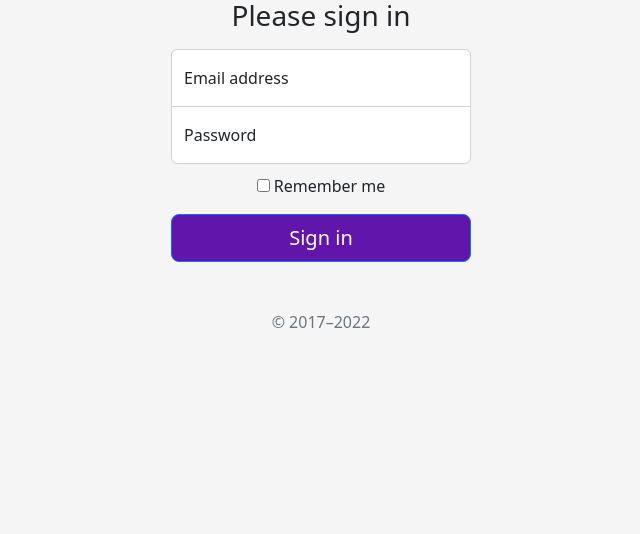
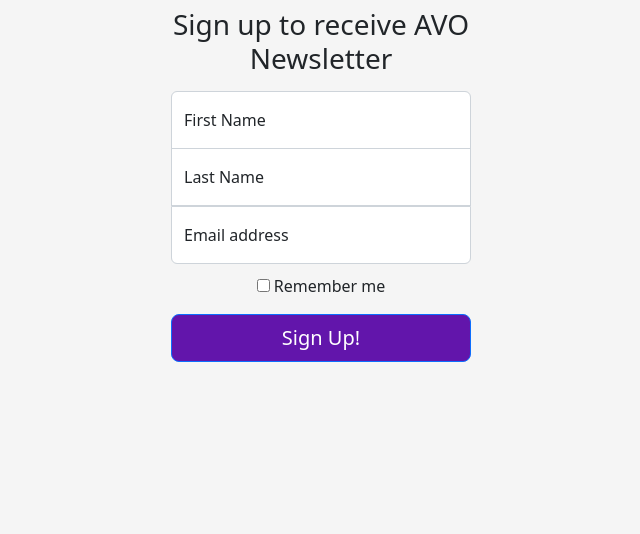
Before and after one commit to gerritlane/newsletter-signup, a website: page index.html in a window 1280 px wide. Shown: the part 266-800 px from the top of the page, without its empty margins (319-959 px from the left). Drawn offline with nearby package versions, Linux system fonts and the light colour scheme.

Commit message:
Change inputs on form and create public folder

```diff
--- a/index.html
+++ b/index.html
@@ -33,25 +33,29 @@
 
 <main class="form-signin w-100 m-auto">
   <form>
-    <img class="mb-4" src="./images/logo.svg" alt="" width="72" height="57">
-    <h1 class="h3 mb-3 fw-normal">Please sign in</h1>
+    <img class="mb-4" src="./images/logo.svg" alt="Logo with text AVO" width=100px height="auto">
+    <h1 class="h3 mb-3 fw-normal">Sign up to receive AVO Newsletter</h1>
 
     <div class="form-floating">
-      <input type="email" class="form-control" id="floatingInput" placeholder="name@example.com">
+      <input type="text" class="form-control top" id="firstName" placeholder="First Name">
+      <label for="inputName">First Name</label>
+    </div>
+    <div class="form-floating">
+      <input type="text" class="form-control middle" id="lastName" placeholder="Last Name">
+      <label for="lastName">Last Name</label>
+    </div>
+    <div class="form-floating">
+      <input type="email" class="form-control bottom" id="floatingInput" placeholder="name@example.com">
       <label for="floatingInput">Email address</label>
     </div>
-    <div class="form-floating">
-      <input type="password" class="form-control" id="floatingPassword" placeholder="Password">
-      <label for="floatingPassword">Password</label>
-    </div>
+
 
     <div class="checkbox mb-3">
       <label>
         <input type="checkbox" value="remember-me"> Remember me
       </label>
     </div>
-    <button class="w-100 btn btn-lg btn-primary" id="signup-button" type="submit">Sign in</button>
-    <p class="mt-5 mb-3 text-muted">&copy; 2017–2022</p>
+    <button class="w-100 btn btn-lg btn-primary" id="signup-button" type="submit">Sign Up!</button>
   </form>
 </main>
 
--- a/css/styles.css
+++ b/public/css/styles.css
@@ -71,13 +71,20 @@
   z-index: 2;
 }
 
-.form-signin input[type="email"] {
+.top {
   margin-bottom: -1px;
   border-bottom-right-radius: 0;
   border-bottom-left-radius: 0;
 }
 
-.form-signin input[type="password"] {
+.middle {
+  border-top-left-radius: 0;
+  border-top-right-radius: 0;
+  border-bottom-right-radius: 0;
+  border-bottom-left-radius: 0;
+}
+
+.bottom {
   margin-bottom: 10px;
   border-top-left-radius: 0;
   border-top-right-radius: 0;
```
Also changed, not shown: js/index.js (+14 -1 lines), public/images/logo.svg (renamed from images/logo.svg), 1 other file.
